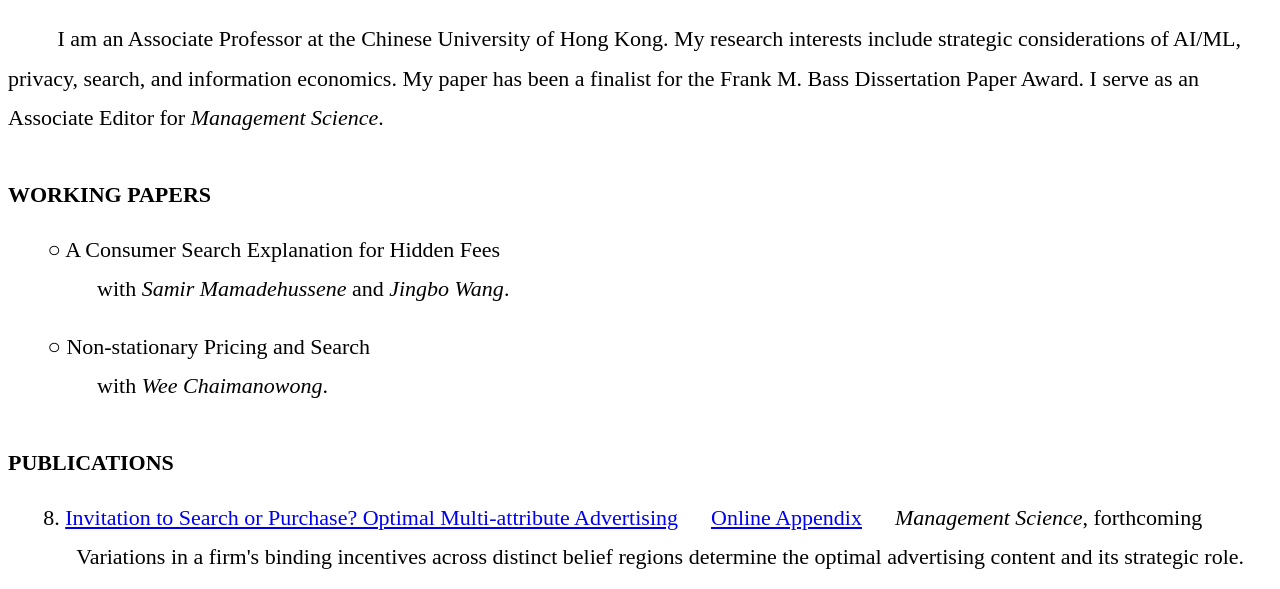
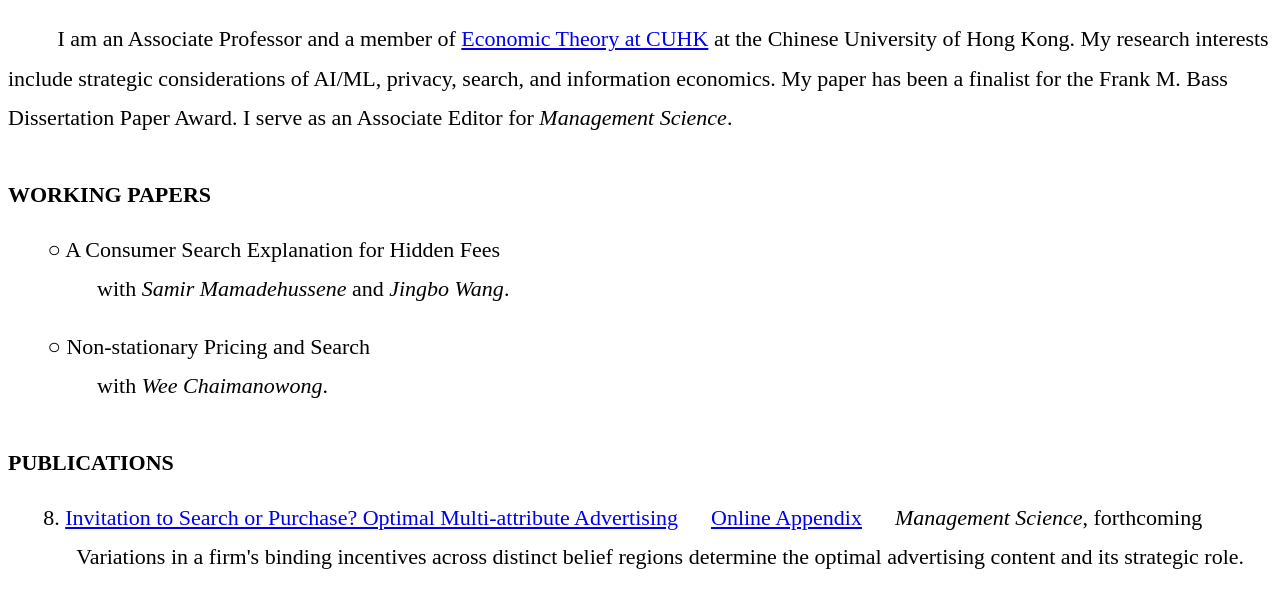
Before and after one commit to jesseyao9/jesseyao9.github.io., a plain HTML site: page index.html in a window 1280 px wide. Shown: the part 211-800 px from the top of the page. Drawn offline with Linux system fonts and the light colour scheme.

Commit message:
Update index.html

```diff
--- a/index.html
+++ b/index.html
@@ -79,7 +79,7 @@ ol.reversed-list li {
 </th></tr>
 </table></left>
 
-<p class="big"> &emsp;&emsp; I am an Associate Professor at the Chinese University of Hong Kong. My research interests include strategic considerations of AI/ML, privacy, search, and information economics. My paper has been a finalist for the Frank M. Bass Dissertation Paper Award. I serve as an Associate Editor for <i>Management Science</i>.</p>
+<p class="big"> &emsp;&emsp; I am an Associate Professor and a member of <a href="https://econtheory.cuhk.edu.hk/index.html" target="_blank">Economic Theory at CUHK</a> at the Chinese University of Hong Kong. My research interests include strategic considerations of AI/ML, privacy, search, and information economics. My paper has been a finalist for the Frank M. Bass Dissertation Paper Award. I serve as an Associate Editor for <i>Management Science</i>.</p>
 
 
 <div class="section-header">WORKING PAPERS</div>
```
